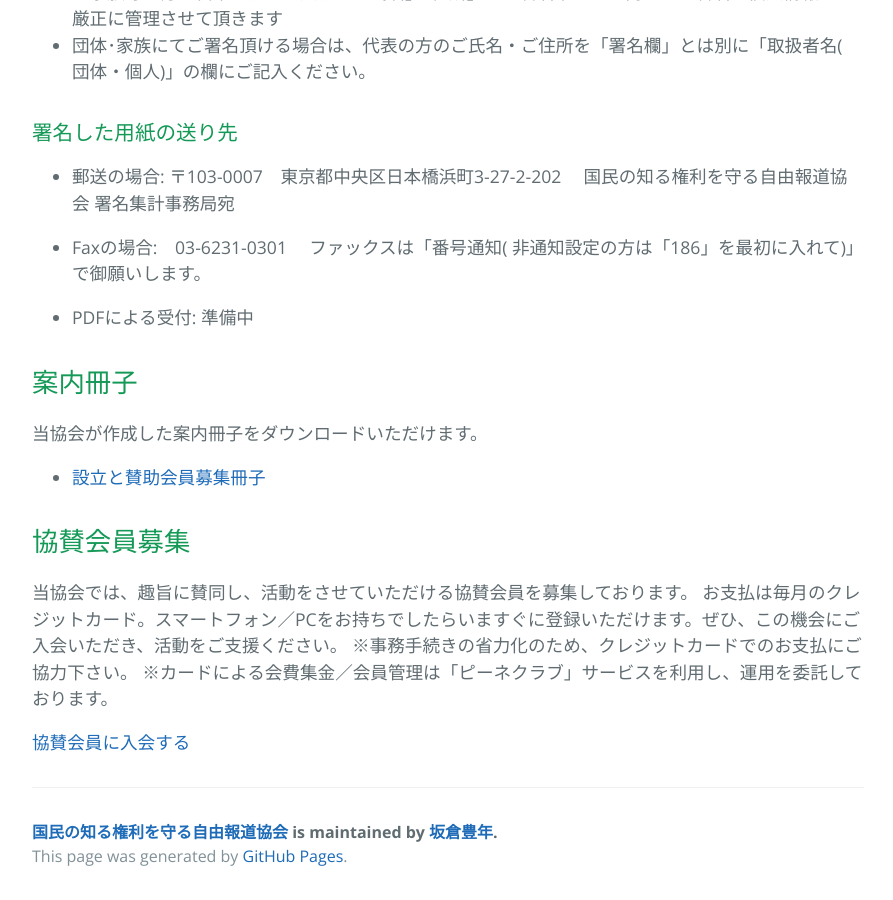
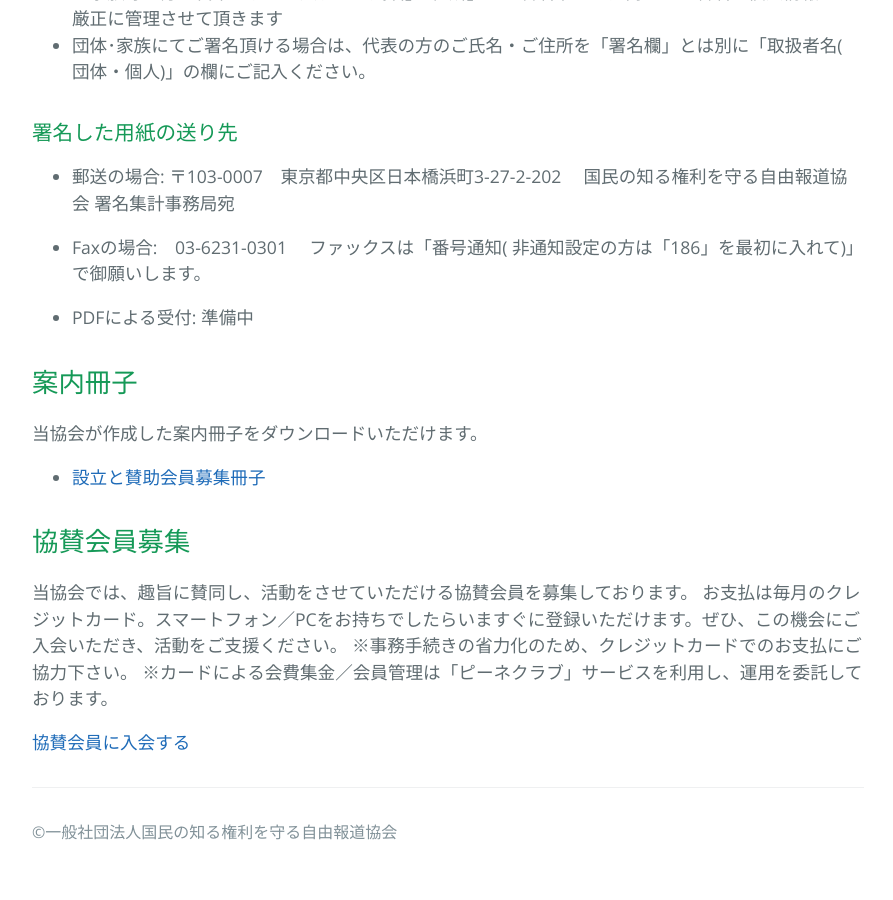
Before and after one commit to tejima/free-press, a Jekyll site: the page built from index.md, in a window 1280 px wide and 900 px high, scrolled down 5419 px. Shown: the whole window, without its empty margins (192-1085 px from the left). Built offline with Jekyll 4.4.1, drawn with Linux system fonts in a browser that asks for light colours; our own code applies the rules of GitHub Pages for plain Markdown files; the list of posts is cut into pages by our own code; after the commit the page ends 6295 px from its top, so only the background shows below that.

Commit message:
フッター著作権表記

```diff
--- a/_includes/page-footer.html
+++ b/_includes/page-footer.html
@@ -1,4 +1,3 @@
 <footer class="site-footer">
-  <span class="site-footer-owner"><a href="{{ site.url }}">{{ site.title }}</a> is maintained by <a href="{{ site.author.url }}">{{ site.author.name }}</a>.</span>
-  <span class="site-footer-credits">This page was generated by <a href="https://pages.github.com">GitHub Pages</a>.</span>
+  <span class="site-footer-credits">©一般社団法人国民の知る権利を守る自由報道協会 </span>
 </footer>
```
